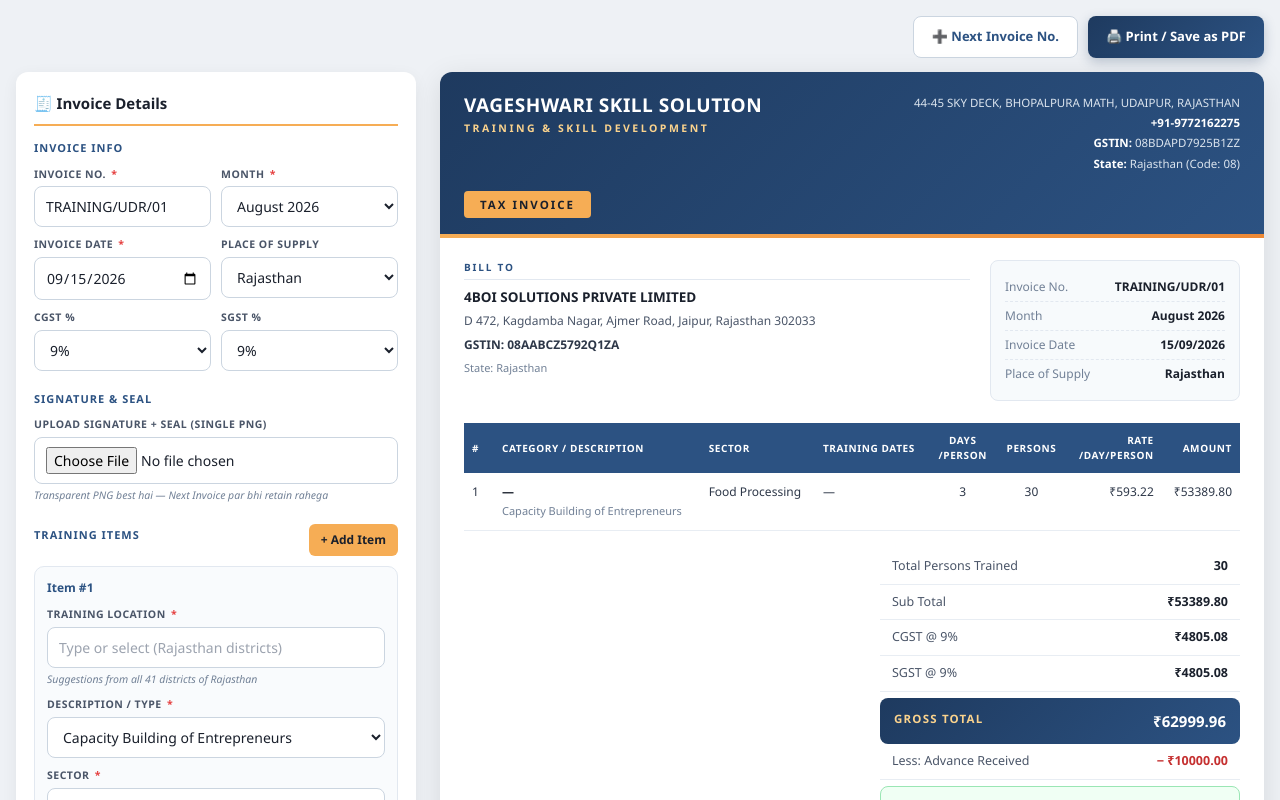
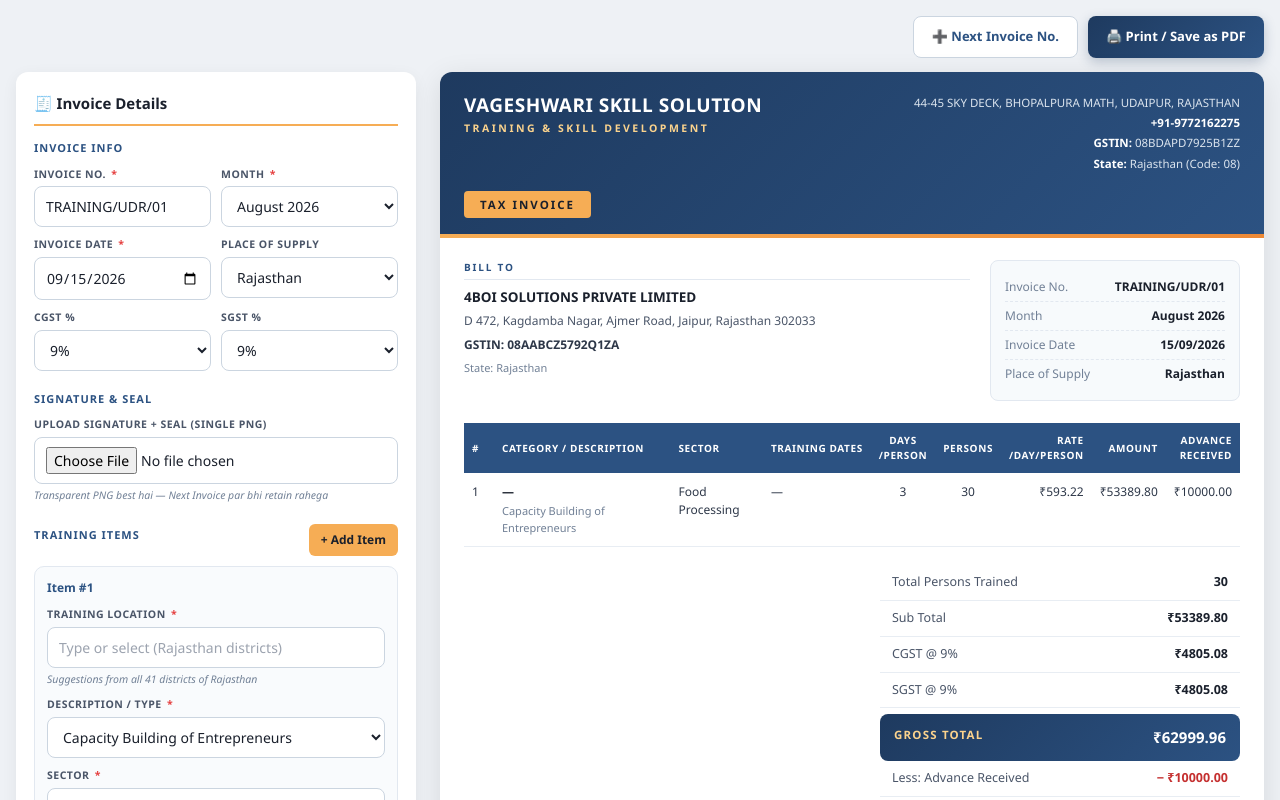
Before and after one commit to sumittshrma/Vageshwari-skills, a React (Create React App) app: page / in a window 1280 px wide. Shown: the top 800 px of the page. Built offline with nearby package versions, Linux system fonts and the light colour scheme.

Commit message:
Increase minimum table width to 750px

```diff
--- a/src/App.js
+++ b/src/App.js
@@ -353,7 +353,7 @@
   .table-wrap { width: 100%; overflow-x: auto; margin-bottom: 18px; }
   table {
     width: 100%; border-collapse: collapse; font-size: 12px;
-    min-width: 620px;
+    min-width: 750px;
   }
   thead th {
     background: #2c5282; color: #fff; font-size: 10px; font-weight: 600;
@@ -479,7 +479,7 @@
     .signature { flex: 1 1 100%; }
     .invoice { border-radius: 10px; }
     .table-wrap { overflow-x: auto; -webkit-overflow-scrolling: touch; }
-    table { min-width: 600px; font-size: 11.5px; }
+    table { min-width: 750px; font-size: 11.5px; }
     thead th { padding: 9px 6px; font-size: 9.5px; }
     tbody td { padding: 9px 6px; }
   }
@@ -1241,6 +1241,7 @@
                       <th className="center">Persons</th>
                       <th className="num">Rate<br/>/Day/Person</th>
                       <th className="num">Amount</th>
+                      <th className="num">Advance<br/>Received</th>
                     </tr>
                   </thead>
                   <tbody>
@@ -1272,6 +1273,9 @@
                             ₹{Number(item.ratePerDay || 0).toFixed(2)}
                           </td>
                           <td className="num">₹{amount.toFixed(2)}</td>
+                          <td className="num">
+                            ₹{Number(item.advanceReceived || 0).toFixed(2)}
+                          </td>
                         </tr>
                       );
                     })}
```
